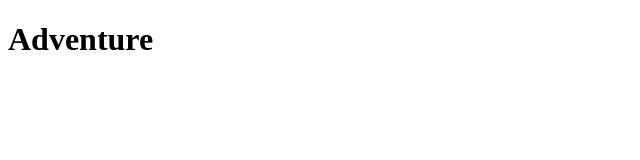
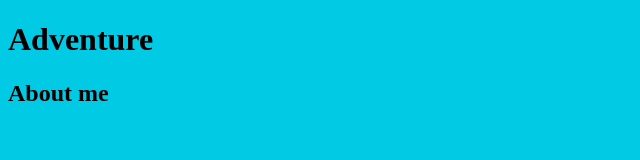
Before and after one commit to maieldash/MyFirstProject, a plain HTML site: page index.html in a window 1280 px wide. Shown: the whole page, without its empty margins (0-640 px from the left). Drawn offline with Linux system fonts and the light colour scheme; files that its build step writes are made by us from their sources; files whose address does not match are found by name.

Commit message:
add sidebar

```diff
--- a/app.css
+++ b/app.css
@@ -0,0 +1,4 @@
+body{
+
+	background-color: #00cae4;
+}
--- a/index.html
+++ b/index.html
@@ -12,5 +12,12 @@
     <h1>Adventure</h1>
 	</header>
     <script src="js/app.js"></script>
+	<div class="container">
+	<main>
+
+	</main>
+	<aside>
+		<h2> About me </h2>
+	</aside>
 </body>
 </html>
```
